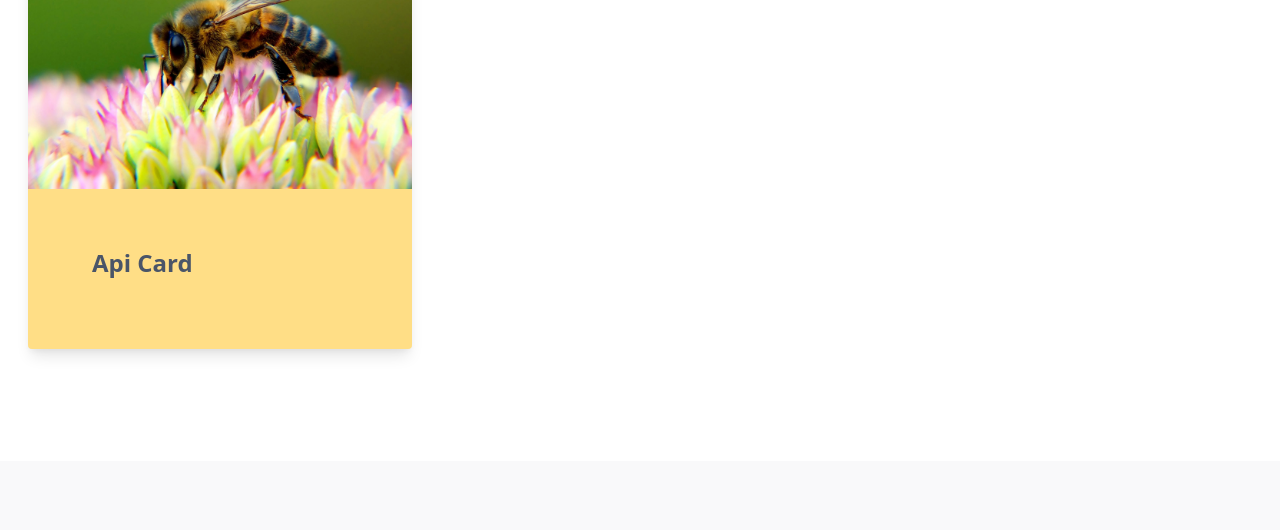
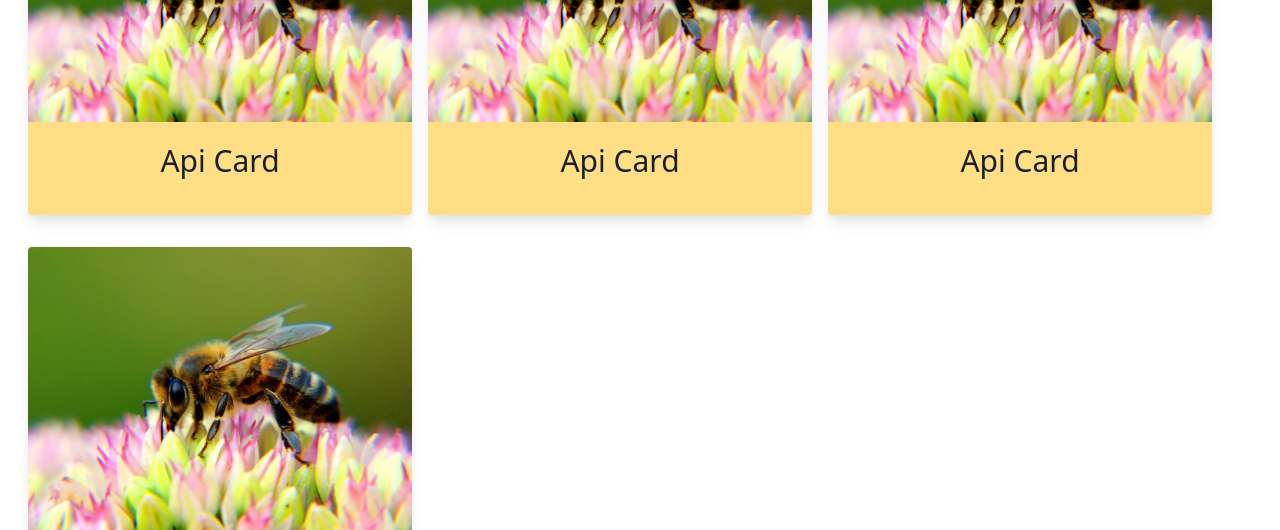
Before and after one commit to shalawfatah/wwb-react-strapi, a Gatsby site: page /education in a window 1280 px wide. Shown: the part 850-1380 px from the top of the page. Built offline with nearby package versions, Linux system fonts and the light colour scheme; Gatsby itself is replaced by a stand-in of ours.

Commit message:
further imporvements

```diff
--- a/src/components/EducationCard.js
+++ b/src/components/EducationCard.js
@@ -9,7 +9,7 @@
             <div className="max-w-sm rounded overflow-hidden shadow-lg mx-2 my-4 education-card">
                 <img className="w-full" src={mapImage} alt="Sunset in the mountains" />
                 <div className="px-6 py-4 mx-auto">
-                <div className="font-bold text-2xl mb-2 p-10">{headline}</div>
+                <div className="sm:text-3xl text-2xl font-medium text-center title-font text-gray-900 mb-4">{headline}</div>
                 <p class="leading-relaxed mb-3">{content}</p>
                 <div>{button}</div>
                 </div>
--- a/src/pages/education.js
+++ b/src/pages/education.js
@@ -12,6 +12,10 @@
             <EducationCard headline="Api Card"></EducationCard>
             <EducationCard headline="Api Card"></EducationCard>
             <EducationCard headline="Api Card"></EducationCard>
+            <EducationCard headline="Api Card"></EducationCard>
+            <EducationCard headline="Api Card"></EducationCard>
+            <EducationCard headline="Api Card"></EducationCard>
+
             </div>
         </Layout>
     )
```
